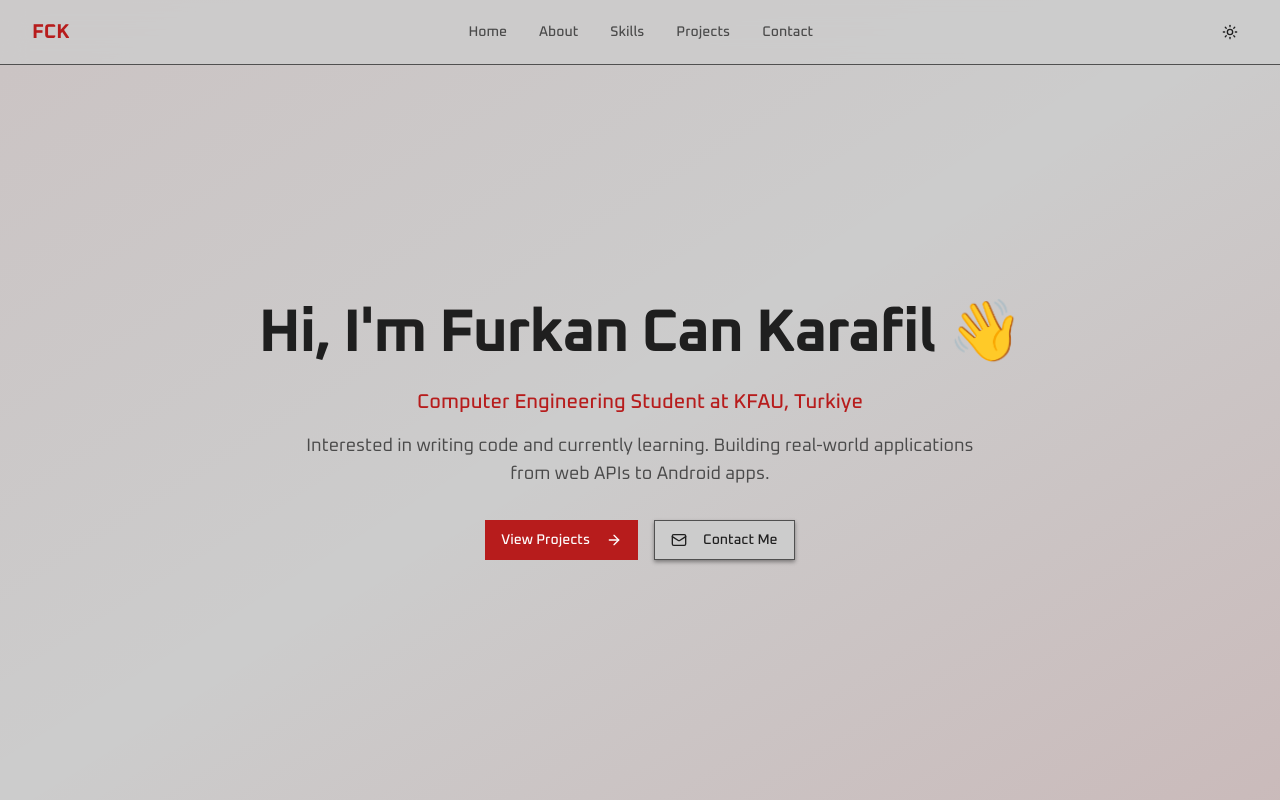
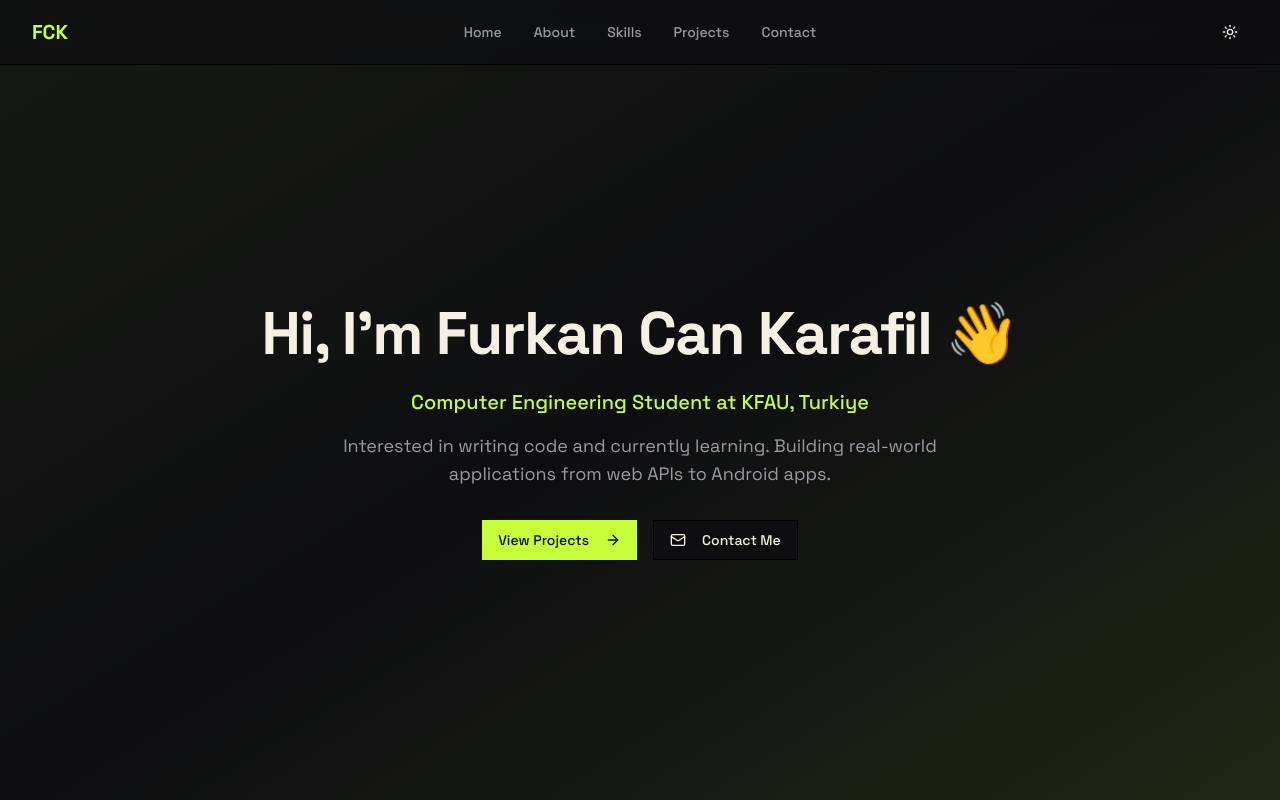
Before and after one commit to thefcan/Portfolio-Website, a Next.js app: page / in a window 1280 px wide. Shown: the top 800 px of the page. Built offline with nearby package versions, Linux system fonts and the light colour scheme.

Commit message:
feat(ui): neo-brutalist design system, fonts, SEO and notranslate
Co-Authored-By: Claude Opus 4.8 (1M context) <noreply@anthropic.com>

```diff
--- a/app/globals.css
+++ b/app/globals.css
@@ -3,92 +3,111 @@
 
 @custom-variant dark (&:is(.dark *));
 
+/*
+  ============================================================
+  FURKAN CAN KARAFIL — Portfolio
+  Design language: NEO-BRUTALIST / RETRO-ARCADE
+  - Ink page, cream "paper" panels, neon accent hard-shadows
+  - Thick black borders, zero radius, bold display type
+  ============================================================
+*/
+
 :root {
-  --background: oklch(0.8452 0 0);
-  --foreground: oklch(0.2393 0 0);
-  --card: oklch(0.7572 0 0);
-  --card-foreground: oklch(0.2393 0 0);
-  --popover: oklch(0.7572 0 0);
-  --popover-foreground: oklch(0.2393 0 0);
-  --primary: oklch(0.5016 0.1887 27.4816);
-  --primary-foreground: oklch(1.0000 0 0);
-  --secondary: oklch(0.4955 0.0896 126.1858);
-  --secondary-foreground: oklch(1.0000 0 0);
-  --muted: oklch(0.7826 0 0);
-  --muted-foreground: oklch(0.4091 0 0);
-  --accent: oklch(0.5880 0.0993 245.7394);
-  --accent-foreground: oklch(1.0000 0 0);
-  --destructive: oklch(0.7076 0.1975 46.4558);
-  --destructive-foreground: oklch(0 0 0);
-  --border: oklch(0.4313 0 0);
-  --input: oklch(0.4313 0 0);
-  --ring: oklch(0.5016 0.1887 27.4816);
-  --chart-1: oklch(0.5016 0.1887 27.4816);
-  --chart-2: oklch(0.4955 0.0896 126.1858);
-  --chart-3: oklch(0.5880 0.0993 245.7394);
-  --chart-4: oklch(0.7076 0.1975 46.4558);
-  --chart-5: oklch(0.5656 0.0431 40.4319);
+  /* ---- Brutalist / retro core palette ---- */
+  --ink: #0e0e11; /* page background */
+  --ink-2: #16161a; /* raised dark surface */
+  --paper: #f4f0e4; /* cream panel */
+  --paper-2: #ffffff;
+
+  --acid: #c6ff3a; /* primary accent — acid lime */
+  --hot: #ff2e88; /* hot magenta */
+  --cyan: #34e2ff; /* electric cyan */
+  --violet: #9d7bff; /* soft violet */
+  --amber: #ffb000; /* retro amber */
+
+  /* ---- shadcn/ui token bridge (so existing ui/* still works) ---- */
+  --background: var(--ink);
+  --foreground: var(--paper);
+  --card: var(--ink-2);
+  --card-foreground: var(--paper);
+  --popover: var(--ink-2);
+  --popover-foreground: var(--paper);
+  --primary: var(--acid);
+  --primary-foreground: #0b0b0d;
+  --secondary: var(--hot);
+  --secondary-foreground: #0b0b0d;
+  --muted: #1d1d22;
+  --muted-foreground: #9a9aa3;
+  --accent: var(--cyan);
+  --accent-foreground: #0b0b0d;
+  --destructive: #ff3b30;
+  --destructive-foreground: #ffffff;
+  --border: #000000;
+  --input: #2a2a30;
+  --ring: var(--acid);
+
+  --chart-1: var(--acid);
+  --chart-2: var(--hot);
+  --chart-3: var(--cyan);
+  --chart-4: var(--amber);
+  --chart-5: var(--violet);
+
   --radius: 0px;
-  --sidebar: oklch(0.7572 0 0);
-  --sidebar-foreground: oklch(0.2393 0 0);
-  --sidebar-primary: oklch(0.5016 0.1887 27.4816);
-  --sidebar-primary-foreground: oklch(1.0000 0 0);
-  --sidebar-accent: oklch(0.5880 0.0993 245.7394);
-  --sidebar-accent-foreground: oklch(1.0000 0 0);
-  --sidebar-border: oklch(0.4313 0 0);
-  --sidebar-ring: oklch(0.5016 0.1887 27.4816);
-  --shadow-x: 0px;
-  --shadow-y: 2px;
-  --shadow-blur: 4px;
-  --shadow-spread: 0px;
-  --shadow-opacity: 0.4;
-  --shadow-color: #000000;
+
+  --sidebar: var(--ink-2);
+  --sidebar-foreground: var(--paper);
+  --sidebar-primary: var(--acid);
+  --sidebar-primary-foreground: #0b0b0d;
+  --sidebar-accent: var(--cyan);
+  --sidebar-accent-foreground: #0b0b0d;
+  --sidebar-border: #000000;
+  --sidebar-ring: var(--acid);
+
+  /* ---- Brutalist geometry ---- */
+  --brut-bw: 3px; /* border width */
+  --bs: #000000; /* per-element hard-shadow color (override inline) */
 }
 
+/* Single-theme by design: dark === root brutalist palette. */
 .dark {
-  --background: hsl(0 0% 3.9%);
-  --foreground: hsl(0 0% 98%);
-  --card: hsl(0 0% 3.9%);
-  --card-foreground: oklch(0.9067 0 0);
-  --popover: hsl(0 0% 3.9%);
-  --popover-foreground: oklch(0.9067 0 0);
-  --primary: hsl(0 72.2% 50.6%);
-  --primary-foreground: oklch(1.0000 0 0);
-  --secondary: hsl(0 0% 14.9%);
-  --secondary-foreground: oklch(0 0 0);
-  --muted: hsl(0 0% 14.9%);
-  --muted-foreground: oklch(0.7058 0 0);
-  --accent: hsl(0 0% 14.9%);
-  --accent-foreground: oklch(0 0 0);
-  --destructive: hsl(0 62.8% 30.6%);
-  --destructive-foreground: oklch(0 0 0);
-  --border: hsl(0 0% 14.9%);
-  --input: hsl(0 0% 14.9%);
-  --ring: hsl(0 72.2% 50.6%);
-  --chart-1: hsl(0 72.2% 50.6%);
-  --chart-2: hsl(12 76% 61%);
-  --chart-3: hsl(25 83% 53%);
-  --chart-4: hsl(349 89% 60%);
-  --chart-5: hsl(320 65% 52%);
-  --sidebar: hsl(240 5.9% 10%);
-  --sidebar-foreground: oklch(0.9067 0 0);
-  --sidebar-primary: oklch(0.6083 0.2090 27.0276);
-  --sidebar-primary-foreground: oklch(1.0000 0 0);
-  --sidebar-accent: oklch(0.7482 0.1235 244.7492);
-  --sidebar-accent-foreground: oklch(0 0 0);
-  --sidebar-border: oklch(0.4091 0 0);
-  --sidebar-ring: oklch(0.6083 0.2090 27.0276);
-  --shadow-x: 0px;
-  --shadow-y: 0px;
-  --shadow-blur: 4px;
-  --shadow-spread: 0px;
-  --shadow-opacity: 0.4;
-  --shadow-color: rgb(250, 0, 0);
+  --background: var(--ink);
+  --foreground: var(--paper);
+  --card: var(--ink-2);
+  --card-foreground: var(--paper);
+  --popover: var(--ink-2);
+  --popover-foreground: var(--paper);
+  --primary: var(--acid);
+  --primary-foreground: #0b0b0d;
+  --secondary: var(--hot);
+  --secondary-foreground: #0b0b0d;
+  --muted: #1d1d22;
+  --muted-foreground: #9a9aa3;
+  --accent: var(--cyan);
+  --accent-foreground: #0b0b0d;
+  --destructive: #ff3b30;
+  --destructive-foreground: #ffffff;
+  --border: #000000;
+  --input: #2a2a30;
+  --ring: var(--acid);
 }
 
 @theme inline {
-  --font-sans: 'Oxanium', 'Oxanium Fallback';
-  --font-mono: 'Source Code Pro', 'Source Code Pro Fallback';
+  /* fonts (wired via next/font CSS variables in layout.tsx) */
+  --font-sans: var(--font-grotesk), ui-sans-serif, system-ui, sans-serif;
+  --font-display: var(--font-grotesk), ui-sans-serif, sans-serif;
+  --font-mono: var(--font-jetbrains), ui-monospace, 'Courier New', monospace;
+
+  /* expose brutalist palette as utilities (bg-acid, text-hot, border-cyan…) */
+  --color-ink: var(--ink);
+  --color-ink-2: var(--ink-2);
+  --color-paper: var(--paper);
+  --color-acid: var(--acid);
+  --color-hot: var(--hot);
+  --color-cyan: var(--cyan);
+  --color-violet: var(--violet);
+  --color-amber: var(--amber);
+
+  /* shadcn bridge */
   --color-background: var(--background);
   --color-foreground: var(--foreground);
   --color-card: var(--card);
@@ -113,10 +132,10 @@
   --color-chart-3: var(--chart-3);
   --color-chart-4: var(--chart-4);
   --color-chart-5: var(--chart-5);
-  --radius-sm: calc(var(--radius) - 4px);
-  --radius-md: calc(var(--radius) - 2px);
-  --radius-lg: var(--radius);
-  --radius-xl: calc(var(--radius) + 4px);
+  --radius-sm: 0px;
+  --radius-md: 0px;
+  --radius-lg: 0px;
+  --radius-xl: 0px;
   --color-sidebar: var(--sidebar);
   --color-sidebar-foreground: var(--sidebar-foreground);
   --color-sidebar-primary: var(--sidebar-primary);
@@ -125,41 +144,146 @@
   --color-sidebar-accent-foreground: var(--sidebar-accent-foreground);
   --color-sidebar-border: var(--sidebar-border);
   --color-sidebar-ring: var(--sidebar-ring);
-  --font-serif: 'Source Serif 4', 'Source Serif 4 Fallback';
-  /* computed shadow variables below - do not modify */
-  --shadow-2xs: var(--shadow-x) var(--shadow-y) color-mix(in srgb, var(--shadow-color) calc(var(--shadow-opacity) * 100%), transparent);
-  --shadow-xs: var(--shadow-x) var(--shadow-y) var(--shadow-blur) var(--shadow-spread) color-mix(in srgb, var(--shadow-color) calc(var(--shadow-opacity) * 100%), transparent);
-  --shadow-sm: var(--shadow-x) var(--shadow-y) calc(var(--shadow-blur) * 1.5) var(--shadow-spread) color-mix(in srgb, var(--shadow-color) calc(var(--shadow-opacity) * 100%), transparent);
-  --shadow-md: calc(var(--shadow-x) * 2) calc(var(--shadow-y) * 2) calc(var(--shadow-blur) * 3) calc(var(--shadow-spread) - 1px) color-mix(in srgb, var(--shadow-color) calc(var(--shadow-opacity) * 100%), transparent);
-  --shadow-lg: calc(var(--shadow-x) * 4) calc(var(--shadow-y) * 4) calc(var(--shadow-blur) * 5) calc(var(--shadow-spread) - 3px) color-mix(in srgb, var(--shadow-color) calc(var(--shadow-opacity) * 100%), transparent);
-  --shadow-xl: calc(var(--shadow-x) * 6) calc(var(--shadow-y) * 6) calc(var(--shadow-blur) * 7) calc(var(--shadow-spread) - 5px) color-mix(in srgb, var(--shadow-color) calc(var(--shadow-opacity) * 100%), transparent);
-  --shadow-2xl: calc(var(--shadow-x) * 8) calc(var(--shadow-y) * 8) calc(max(0px, var(--shadow-blur) * 9 - 8px)) calc(var(--shadow-spread) - 12px) color-mix(in srgb, var(--shadow-color) calc(var(--shadow-opacity) * 250%), transparent);
-  --shadow: var(--shadow-md);
-  --color-shadow-color: var(--shadow-color);
-  --shadow-opacity: var(--shadow-opacity);
-  --shadow-spread: var(--shadow-spread);
-  --shadow-blur: var(--shadow-blur);
-  --shadow-y: var(--shadow-y);
-  --shadow-x: var(--shadow-x);
+
+  /* animations */
+  --animate-blink: blink 1s step-end infinite;
+  --animate-float: float 6s ease-in-out infinite;
+  --animate-marquee: marquee 30s linear infinite;
+  --animate-scan: scan 6s linear infinite;
+  --animate-spin-slow: spin 14s linear infinite;
+  --animate-spin-y: spinY 1.4s linear infinite;
 }
 
 @layer base {
   * {
     @apply border-border outline-ring/50;
   }
+  html {
+    scroll-behavior: smooth;
+  }
   body {
     @apply bg-background text-foreground;
+    font-family: var(--font-sans);
+    -webkit-font-smoothing: antialiased;
+  }
+  ::selection {
+    background: var(--acid);
+    color: #0b0b0d;
+  }
+  /* chunky retro scrollbar */
+  ::-webkit-scrollbar {
+    width: 12px;
+    height: 12px;
+  }
+  ::-webkit-scrollbar-track {
+    background: var(--ink);
+  }
+  ::-webkit-scrollbar-thumb {
+    background: var(--acid);
+    border: 3px solid var(--ink);
   }
 }
 
-@keyframes wave {
-  0%, 100% {
-    transform: rotate(0deg);
+@layer components {
+  /* Brutalist panel: thick black border + hard neon shadow.
+     Override accent with style={{ ['--bs']: 'var(--hot)' }} or class. */
+  .brutal {
+    border: var(--brut-bw) solid #000;
+    box-shadow: 6px 6px 0 0 var(--bs);
   }
-  25% {
-    transform: rotate(20deg);
+  .brutal-sm {
+    border: var(--brut-bw) solid #000;
+    box-shadow: 4px 4px 0 0 var(--bs);
   }
-  75% {
-    transform: rotate(-15deg);
+  .brutal-lg {
+    border: var(--brut-bw) solid #000;
+    box-shadow: 10px 10px 0 0 var(--bs);
+  }
+  /* hover lift: press toward shadow */
+  .brutal-press {
+    transition: transform 0.12s ease, box-shadow 0.12s ease;
+  }
+  .brutal-press:hover {
+    transform: translate(3px, 3px);
+    box-shadow: 3px 3px 0 0 var(--bs);
+  }
+  .brutal-press:active {
+    transform: translate(6px, 6px);
+    box-shadow: 0 0 0 0 var(--bs);
   }
 }
+
+@layer utilities {
+  /* outlined display text (arcade marquee feel) */
+  .text-stroke {
+    -webkit-text-stroke: 2px #000;
+    paint-order: stroke fill;
+  }
+  .text-stroke-paper {
+    -webkit-text-stroke: 2px var(--paper);
+    color: transparent;
+    paint-order: stroke fill;
+  }
+
+  /* retro dotted/line grid background */
+  .retro-grid {
+    background-image:
+      linear-gradient(to right, rgba(244, 240, 228, 0.06) 1px, transparent 1px),
+      linear-gradient(to bottom, rgba(244, 240, 228, 0.06) 1px, transparent 1px);
+    background-size: 44px 44px;
+  }
+  .retro-dots {
+    background-image: radial-gradient(rgba(244, 240, 228, 0.12) 1.2px, transparent 1.2px);
+    background-size: 22px 22px;
+  }
+
+  /* CRT scanline overlay (apply to an absolutely-positioned layer) */
+  .scanlines {
+    background: repeating-linear-gradient(
+      to bottom,
+      rgba(0, 0, 0, 0) 0px,
+      rgba(0, 0, 0, 0) 2px,
+      rgba(0, 0, 0, 0.22) 3px,
+      rgba(0, 0, 0, 0) 4px
+    );
+  }
+}
+
+/* ---- keyframes ---- */
+@keyframes blink {
+  0%, 100% { opacity: 1; }
+  50% { opacity: 0; }
+}
+@keyframes float {
+  0%, 100% { transform: translateY(0); }
+  50% { transform: translateY(-12px); }
+}
+@keyframes marquee {
+  from { transform: translateX(0); }
+  to { transform: translateX(-50%); }
+}
+@keyframes scan {
+  from { transform: translateY(-100%); }
+  to { transform: translateY(100%); }
+}
+@keyframes spinY {
+  from { transform: rotateY(0deg); }
+  to { transform: rotateY(360deg); }
+}
+@keyframes wave {
+  0%, 100% { transform: rotate(0deg); }
+  25% { transform: rotate(20deg); }
+  75% { transform: rotate(-15deg); }
+}
+
+/* respect reduced motion */
+@media (prefers-reduced-motion: reduce) {
+  *,
+  *::before,
+  *::after {
+    animation-duration: 0.01ms !important;
+    animation-iteration-count: 1 !important;
+    transition-duration: 0.01ms !important;
+    scroll-behavior: auto !important;
+  }
+}
--- a/app/layout.tsx
+++ b/app/layout.tsx
@@ -1,39 +1,83 @@
 import React from "react"
-import type { Metadata } from 'next'
+import type { Metadata, Viewport } from "next"
+import { Space_Grotesk, JetBrains_Mono } from "next/font/google"
+import { Analytics } from "@vercel/analytics/next"
+import { ThemeProvider } from "@/components/theme-provider"
+import { LangProvider } from "@/components/i18n/lang-provider"
+import { TransitionProvider } from "@/components/transition/transition-provider"
+import "./globals.css"
 
-import { Analytics } from '@vercel/analytics/next'
-import { ThemeProvider } from '@/components/theme-provider'
-import './globals.css'
-import { Inter, Oxanium as V0_Font_Oxanium, Source_Code_Pro as V0_Font_Source_Code_Pro, Source_Serif_4 as V0_Font_Source_Serif_4 } from 'next/font/google'
+const grotesk = Space_Grotesk({
+  subsets: ["latin"],
+  weight: ["400", "500", "600", "700"],
+  variable: "--font-grotesk",
+  display: "swap",
+})
 
-// Initialize fonts
-const _oxanium = V0_Font_Oxanium({ subsets: ['latin'], weight: ["200","300","400","500","600","700","800"] })
-const _sourceCodePro = V0_Font_Source_Code_Pro({ subsets: ['latin'], weight: ["200","300","400","500","600","700","800","900"] })
-const _sourceSerif_4 = V0_Font_Source_Serif_4({ subsets: ['latin'], weight: ["200","300","400","500","600","700","800","900"] })
+const jetbrains = JetBrains_Mono({
+  subsets: ["latin"],
+  weight: ["400", "500", "700", "800"],
+  variable: "--font-jetbrains",
+  display: "swap",
+})
 
-const _inter = Inter({ subsets: ["latin"] });
+const SITE_URL = "https://furkankarafil.me"
 
 export const metadata: Metadata = {
-  title: 'Furkan Can Karafil | Computer Engineering Student',
-  description: 'Senior Computer Engineering Student specializing in Embedded Systems & DevOps. Building scalable systems with C, FreeRTOS, and Docker.',
-  generator: 'v0.app',
+  metadataBase: new URL(SITE_URL),
+  title: {
+    default: "Furkan Can Karafil — Computer Engineer · Games + Backend/DevOps",
+    template: "%s · Furkan Can Karafil",
+  },
+  description:
+    "Furkan Can Karafil — Computer Engineer building games (Unity/C#) and scalable backend & DevOps systems (Go, NestJS, Docker, Kubernetes). Portfolio, projects and contact.",
+  keywords: [
+    "Furkan Can Karafil",
+    "Computer Engineer",
+    "Game Developer",
+    "Unity",
+    "C#",
+    "Backend",
+    "DevOps",
+    "Go",
+    "Kubernetes",
+    "Portfolio",
+  ],
+  authors: [{ name: "Furkan Can Karafil", url: SITE_URL }],
+  creator: "Furkan Can Karafil",
+  alternates: { canonical: SITE_URL },
+  openGraph: {
+    type: "website",
+    url: SITE_URL,
+    siteName: "Furkan Can Karafil",
+    title: "Furkan Can Karafil — Computer Engineer · Games + Backend/DevOps",
+    description:
+      "Games (Unity/C#) + Backend/DevOps (Go, NestJS, Kubernetes). Interactive 3D portfolio.",
+    locale: "en_US",
+  },
+  twitter: {
+    card: "summary_large_image",
+    title: "Furkan Can Karafil — Computer Engineer",
+    description: "Games + Backend/DevOps engineer. Interactive 3D portfolio.",
+    creator: "@thefcan",
+  },
+  generator: "Next.js",
+  // the site ships its own EN/TR switch — stop browsers from auto-translating
+  // (which mangles tech terms: Docker → "liman işçisi", FCK → "siktir git", …)
+  other: { google: "notranslate" },
   icons: {
     icon: [
-      {
-        url: '/icon-light-32x32.png',
-        media: '(prefers-color-scheme: light)',
-      },
-      {
-        url: '/icon-dark-32x32.png',
-        media: '(prefers-color-scheme: dark)',
-      },
-      {
-        url: '/icon.svg',
-        type: 'image/svg+xml',
-      },
+      { url: "/icon-light-32x32.png", media: "(prefers-color-scheme: light)" },
+      { url: "/icon-dark-32x32.png", media: "(prefers-color-scheme: dark)" },
+      { url: "/icon.svg", type: "image/svg+xml" },
     ],
-    apple: '/apple-icon.png',
+    apple: "/apple-icon.png",
   },
+}
+
+export const viewport: Viewport = {
+  themeColor: "#0e0e11",
+  colorScheme: "dark",
 }
 
 export default function RootLayout({
@@ -42,15 +86,17 @@ export default function RootLayout({
   children: React.ReactNode
 }>) {
   return (
-    <html lang="en" suppressHydrationWarning>
-      <body className={`font-sans antialiased`}>
+    <html lang="en" translate="no" suppressHydrationWarning>
+      <body className={`notranslate ${grotesk.variable} ${jetbrains.variable} font-sans antialiased`}>
         <ThemeProvider
           attribute="class"
           defaultTheme="dark"
-          enableSystem
+          forcedTheme="dark"
           disableTransitionOnChange
         >
-          {children}
+          <LangProvider>
+            <TransitionProvider>{children}</TransitionProvider>
+          </LangProvider>
         </ThemeProvider>
         <Analytics />
       </body>
```
